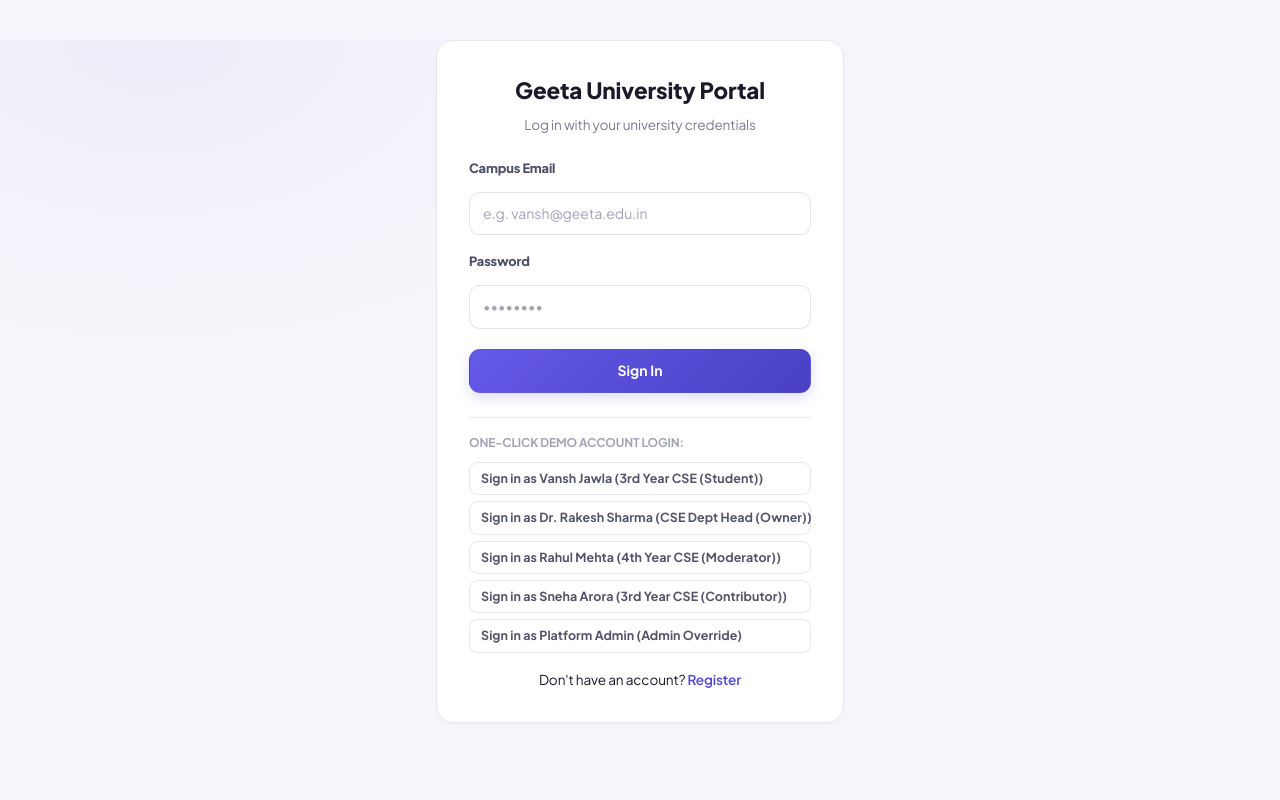
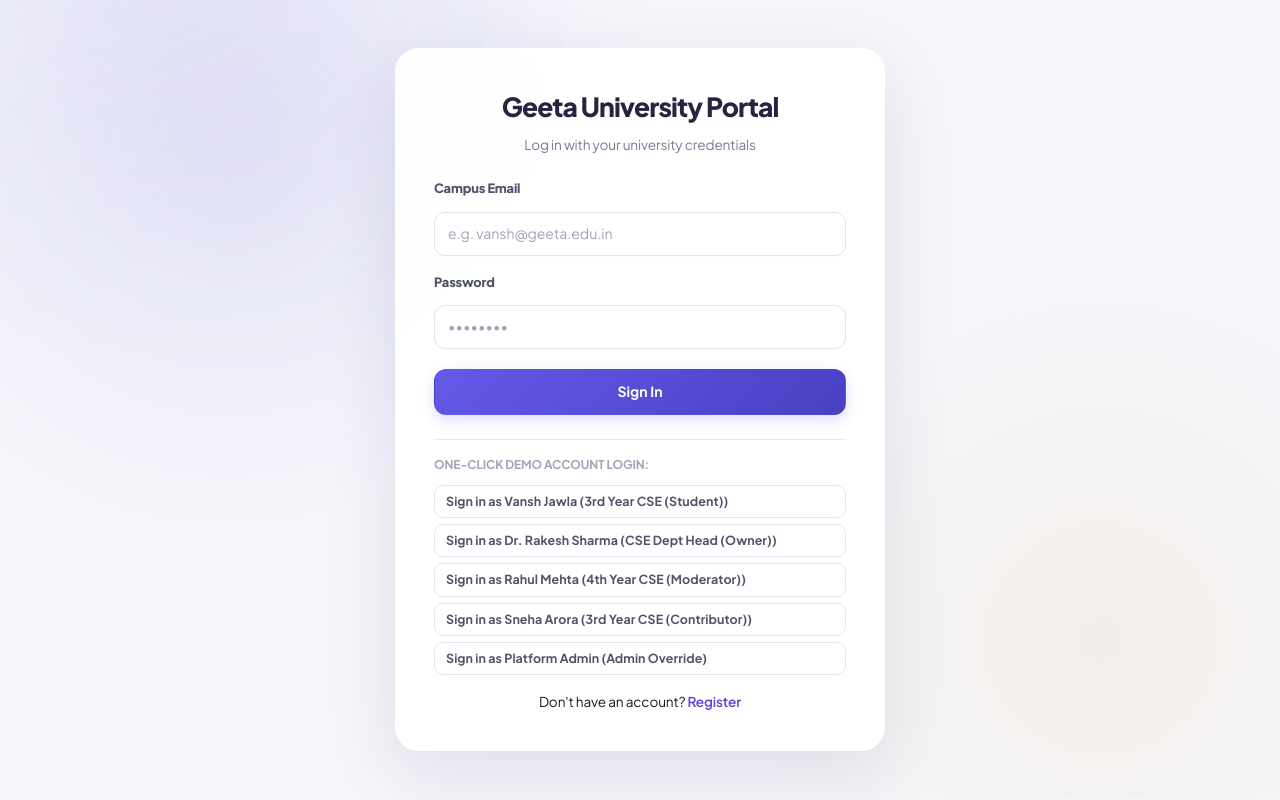
Before and after one commit to destroyer100-coder/geeta-university-discussion, a React (Vite) app in the folder frontend/: page /login in a window 1280 px wide. Built offline with nearby package versions, Linux system fonts and the light colour scheme.

Commit message:
design(frontend): refine auth and admin page presentation

```diff
--- a/frontend/src/pages/Auth/Login.jsx
+++ b/frontend/src/pages/Auth/Login.jsx
@@ -30,7 +30,7 @@ export const LoginPage = () => {
   };
 
   return (
-    <div style={{ maxWidth: '440px', margin: '40px auto', padding: '0 16px' }}>
+    <div className="auth-page">
       <div className="card" style={{ padding: '32px' }}>
         <h2 style={{ fontSize: '1.4rem', fontWeight: 800, textAlign: 'center', marginBottom: '6px' }}>
           Geeta University Portal
```
